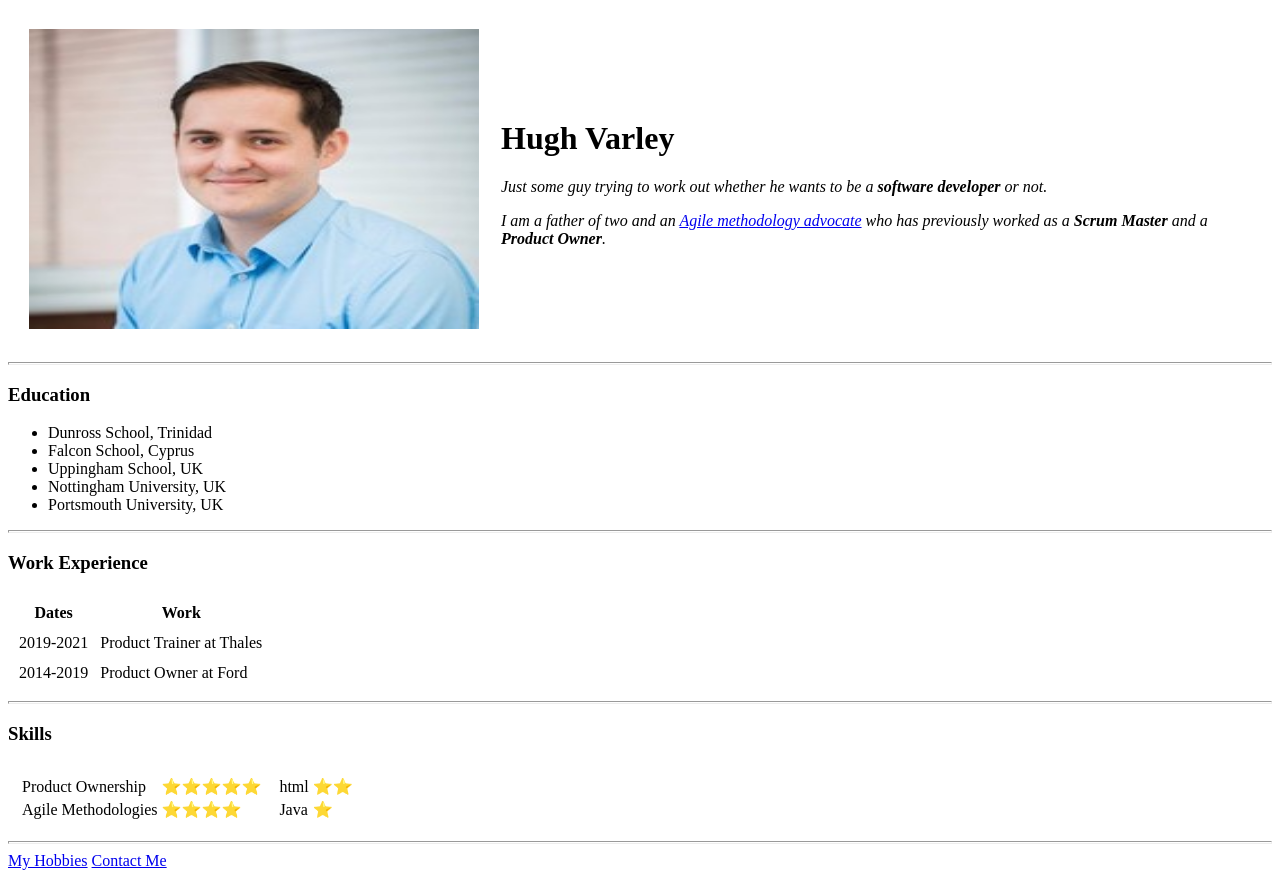
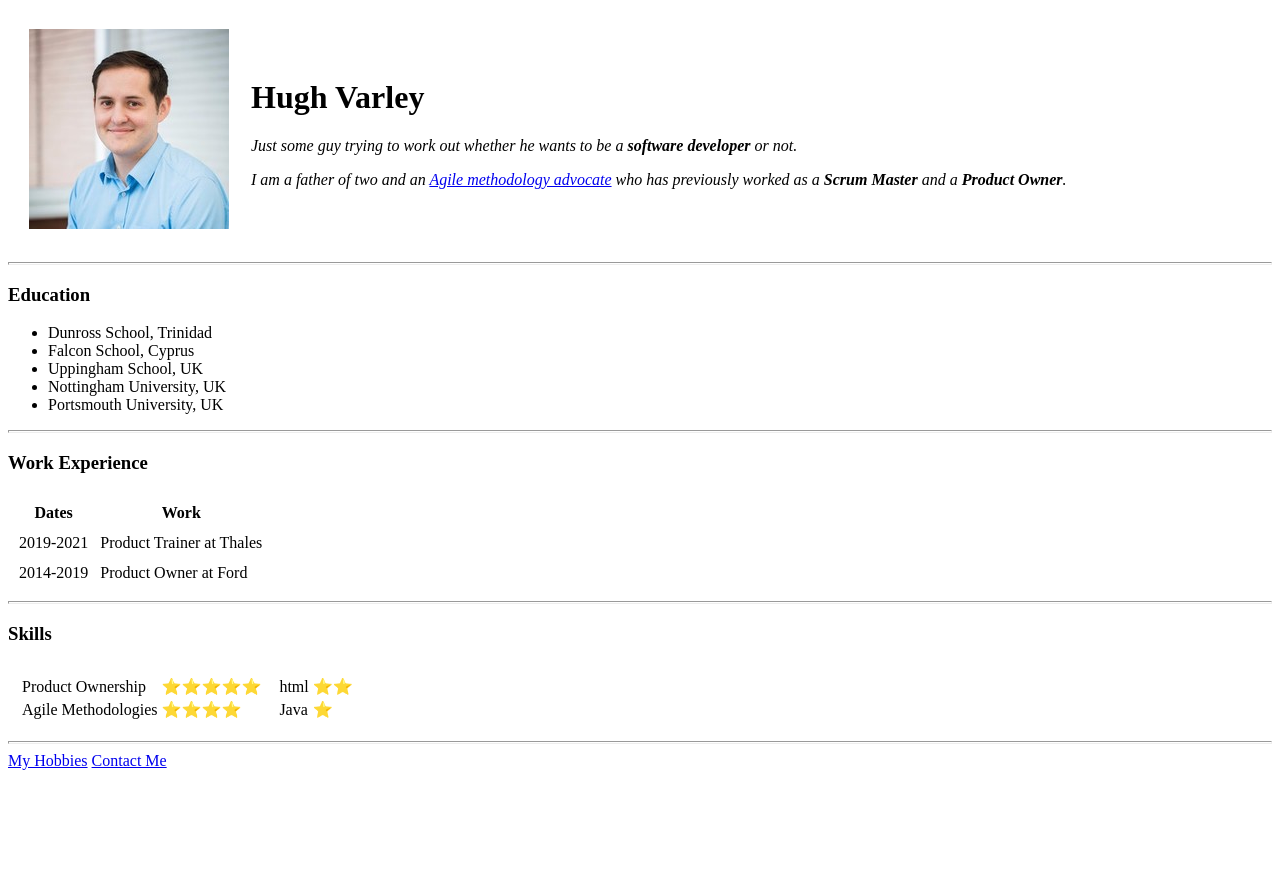
Before and after one commit to abhorsenraul/cv, a plain HTML site: page index.html in a window 1280 px wide. After the commit the page ends 800 px from the top, so only its background shows below. Drawn offline with Linux system fonts and the light colour scheme.

Commit message:
Add files via upload

```diff
--- a/index.html
+++ b/index.html
@@ -9,7 +9,7 @@
 <body>
   <table cellspacing="20">
     <tr>
-      <td><img src="hugh.jpg" alt="I'm in an anime?" width="450" height="300"></td>
+      <td><img src="hugh.jpg" alt="Extremely Professional Work Photo"></td>
       <td>
         <h1>Hugh Varley</h1>
         <p><em>Just some guy trying to work out whether he wants to be a <strong> software developer </strong> or not.</em></p>
```
